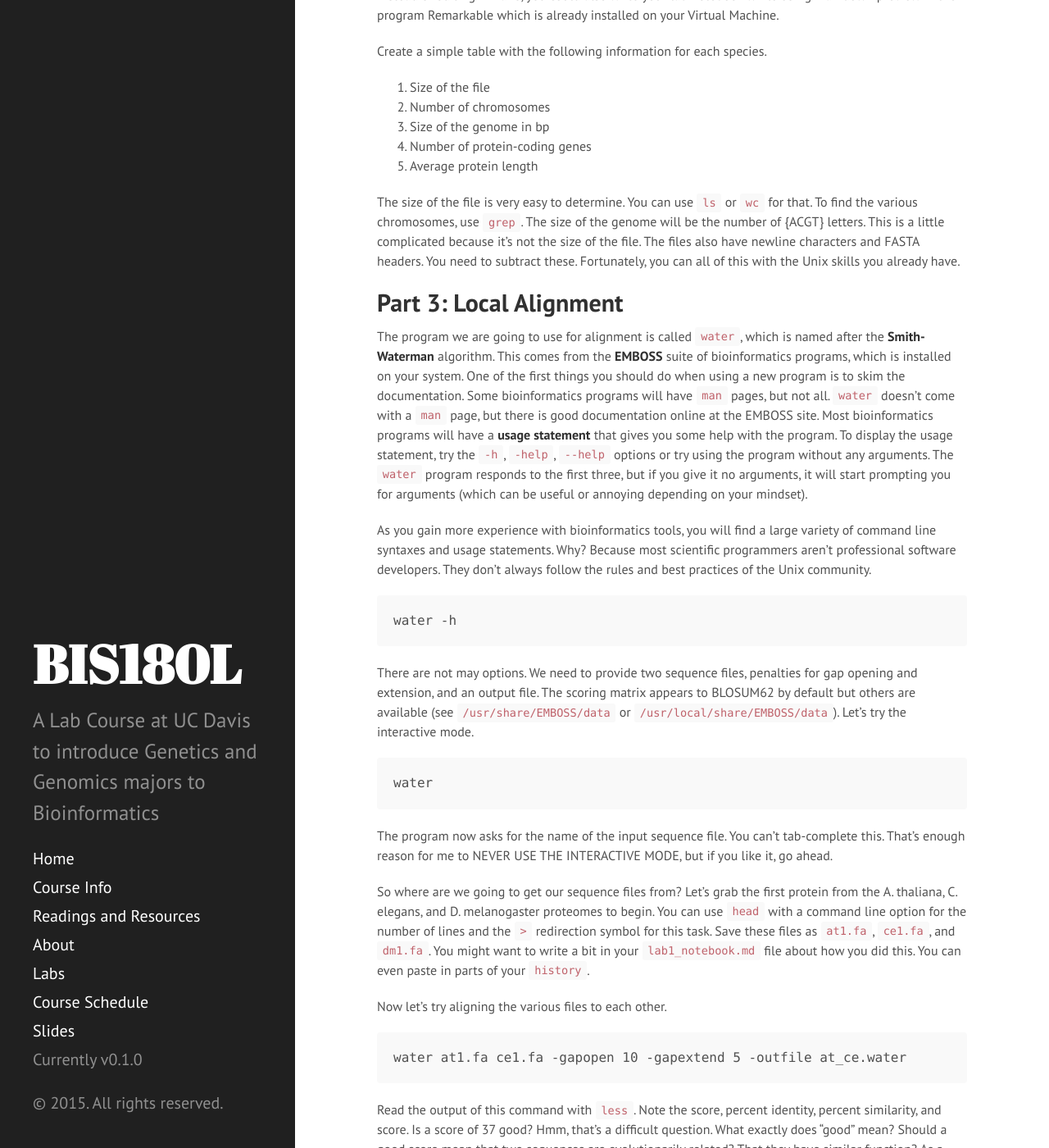
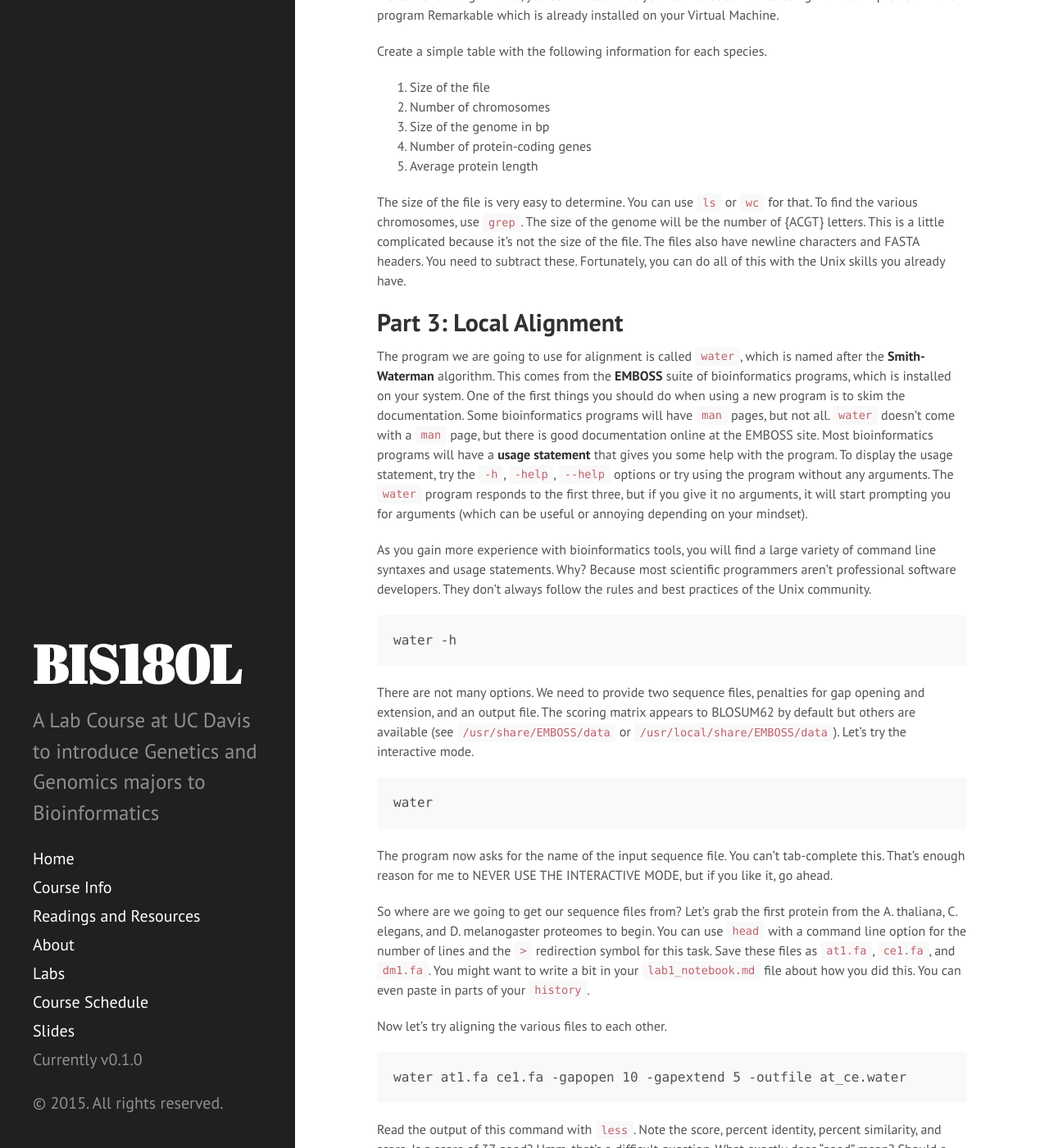
Before and after one commit to rjcmarkelz/BIS180L_web, a Jekyll site: the page built from _posts/2015-04-02-1-Sequence_Alignment.md, in a window 1280 px wide and 1400 px high, scrolled down 1760 px. Shown: the whole window at 82% size. Built offline with Jekyll 4.4.1, drawn with Linux system fonts in a browser that asks for light colours; Markdown is read by kramdown in place of the engine named in the settings; some of the changed text lies outside the part shown.

Commit message:
fixed typos in Sequence_Alignment.md

```diff
--- a/_posts/2015-04-02-1-Sequence_Alignment.md
+++ b/_posts/2015-04-02-1-Sequence_Alignment.md
@@ -14,8 +14,8 @@
 If you look at the `/data` directory, you will see that there are 3
 sub-directories for 3 different genomes. Each of these files was
 downloaded directly from its source genome project (TAIR, WormBase,
-FlyBase). There are files for proteins and files for genomes (the A.
-thaliana files are in separate chromosomes while the worm and fly have
+FlyBase). There are files for proteins and files for genomes (the _A.
+thaliana_ files are in separate chromosomes while the worm and fly have
 all the sequences in a single file).
 
 Now lets organize the files a little to make our lives easier. Create a
@@ -92,7 +92,7 @@
 genome will be the number of {ACGT} letters. This is a little
 complicated because it's not the size of the file. The files also have
 newline characters and FASTA headers. You need to subtract these.
-Fortunately, you can all of this with the Unix skills you already have.
+Fortunately, you can do all of this with the Unix skills you already have.
 
 ## Part 3: Local Alignment ##
 
@@ -118,7 +118,7 @@
 
 	water -h
 
-There are not may options. We need to provide two sequence files,
+There are not many options. We need to provide two sequence files,
 penalties for gap opening and extension, and an output file. The scoring
 matrix appears to BLOSUM62 by default but others are available (see
 `/usr/share/EMBOSS/data` or `/usr/local/share/EMBOSS/data`). Let's try
```
